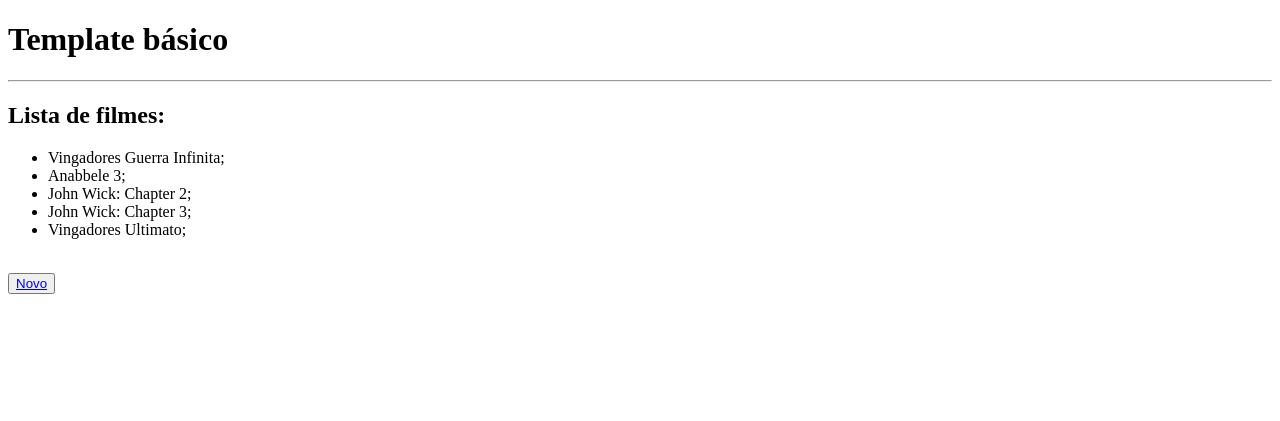
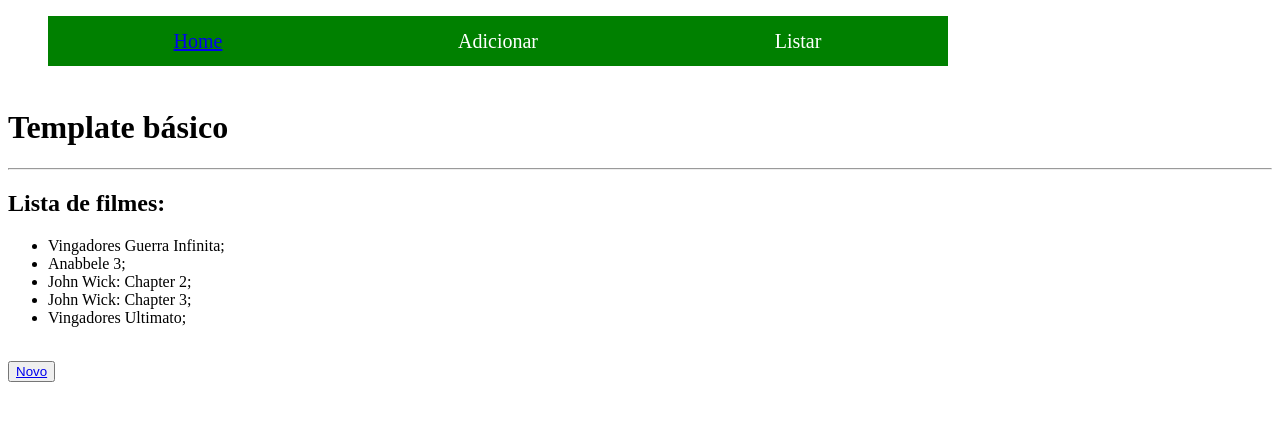
Before and after one commit to AndersonRodr/Django-Basic-CRUD, a Django app: page /filmes in a window 1280 px wide. Shown: the top 421 px of the page. Run offline with Django 3.2, Linux system fonts and the light colour scheme; data comes from the database, SQL or seed files in the repository; both versions use the stored data as it was after the commit.

Commit message:
CRUD Adicionar Filme

```diff
--- a/contas/templates/contas/filme.html
+++ b/contas/templates/contas/filme.html
@@ -6,8 +6,31 @@
           content="width=device-width, user-scalable=no, initial-scale=1.0, maximum-scale=1.0, minimum-scale=1.0">
     <meta http-equiv="X-UA-Compatible" content="ie=edge">
     <title>Filmes</title>
+
+    <style type = "text/css">
+        #menu ul li{
+            color: white;
+            background-color: green;
+            float: left;
+            width: 300px;
+            height: 50px;
+            display: inline-block;
+            text-align: center;
+            line-height: 50px;
+            font-size: 20px
+		}
+    </style>
 </head>
 <body>
+    <div class = "centro">
+        <div id="menu">
+            <ul>
+                <li><a href="{% url 'home' %}">Home</a></li>
+                <li>Adicionar</li>
+                <li>Listar</li>
+            </ul><br><br><br><br>
+        </div>
+    </div>
     <h1>Template básico</h1>
     <hr>
 
--- a/contas/templates/contas/home.html
+++ b/contas/templates/contas/home.html
@@ -8,10 +8,11 @@
     <title>Home do Django</title>
 </head>
 <body>
-    <h1>Django</h1>
+    <h1>CRUD</h1>
     <hr>
     <strong><span>Home de Opções</span></strong><br>
-    <a href= "{% url 'listagemFilmes' %}">Listar Filmes</a>
+    <a href= "{% url 'listagemFilmes' %}">Listar Filmes</a><br>
+    <a href= "{% url 'adcFilme' %}">Adicionar Filme</a><br>
 
 </body>
 </html>
--- a/contas/views.py
+++ b/contas/views.py
@@ -1,17 +1,25 @@
-from django.shortcuts import render
+from django.shortcuts import render, redirect
+from .FormFilme import FormFilme
 from .models import Filme
 from django.http import HttpResponse
 
 # Create your views here.
 
 def home(request):
-    algumaCoisa = {}
-    algumaCoisa["listaCoisa"] = ["Coisa 1", "Coisa 2", "Coisa 3", "Coisa 4", "Coisa 5"]
-
-    return render(request, 'contas/home.html', algumaCoisa)
-
+    return render(request, 'contas/home.html')
 
 def listagemFilmes(request):
     data = {}
     data['filmes'] = Filme.objects.all()
     return render(request, 'contas/filme.html', data)
+
+def novoFilme(request):
+    data = {}
+    form = FormFilme(request.POST or None)
+
+    if form.is_valid():
+        form.save()
+        return redirect('listagemFilmes')
+
+    data['form'] = form
+    return render(request, 'contas/formFilme.html', data)
--- a/controle_filmes/urls.py
+++ b/controle_filmes/urls.py
@@ -15,11 +15,11 @@ Including another URLconf
 """
 from django.contrib import admin
 from django.urls import path
-from contas.views import home, listagemFilmes
+from contas.views import home, listagemFilmes, novoFilme
 
 urlpatterns = [
     path('admin/', admin.site.urls),
-    path('', home),
+    path('', home, name='home'),
     path('filmes', listagemFilmes, name='listagemFilmes'),
-    path('', home, name='adcFilme')
+    path('adicionarFilme', novoFilme, name='adcFilme')
 ]
```
Also changed, not shown: contas/FormFilme.py (added, +7 -0 lines), contas/templates/contas/formFilme.html (added, +20 -0 lines), db.sqlite3.
